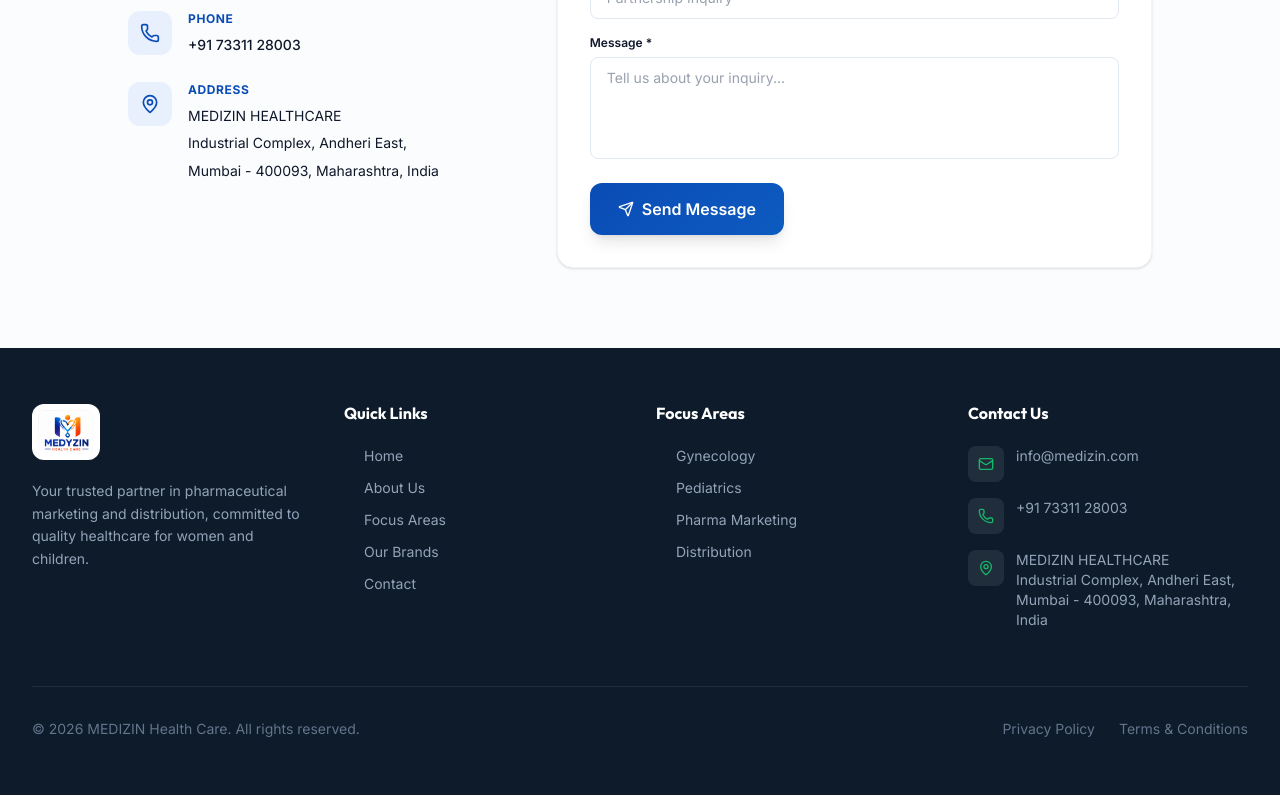
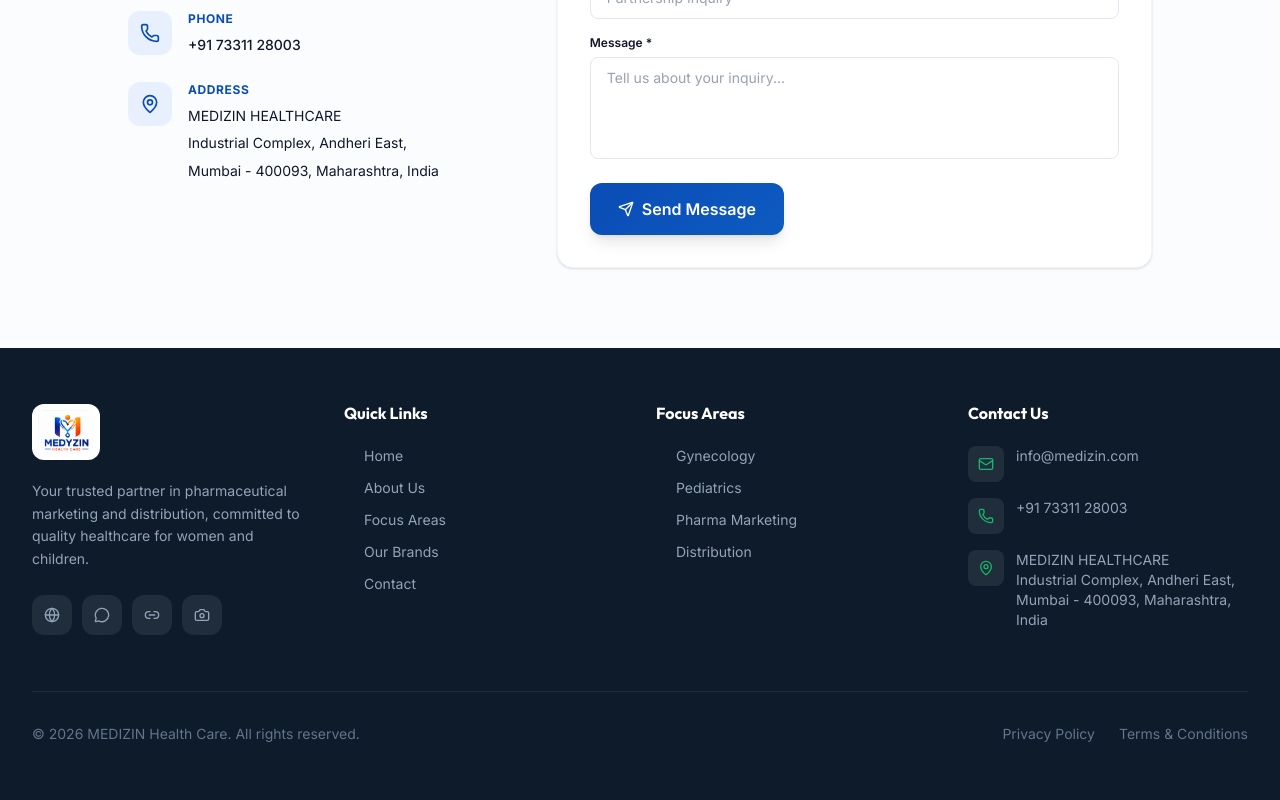
Before and after one commit to vishnuakula/MedizinHealthCare, a React (Vite) app: page / in a window 1280 px wide. Shown: the part 5094-5894 px from the top of the page. Built offline with nearby package versions, Linux system fonts and the light colour scheme.

Commit message:
Update favicon with custom Medizin logo PNG

```diff
--- a/index.html
+++ b/index.html
@@ -3,7 +3,7 @@
 
 <head>
   <meta charset="UTF-8" />
-  <link rel="icon" type="image/svg+xml" href="/favicon.svg" />
+  <link rel="icon" type="image/png" href="/favicon.png" />
   <meta name="viewport" content="width=device-width, initial-scale=1.0" />
   <meta name="theme-color" content="#0A4CB5" />
   <meta name="description"
--- a/src/components/layout/Footer.jsx
+++ b/src/components/layout/Footer.jsx
@@ -1,11 +1,12 @@
 import { Link as ScrollLink } from 'react-scroll';
 import { motion } from 'framer-motion';
 import { useInView } from 'react-intersection-observer';
-import { Mail, Phone, MapPin, ArrowRight } from 'lucide-react';
+import { Globe, MessageCircle, Link2, Camera, Mail, Phone, MapPin, ArrowRight } from 'lucide-react';
 import Container from '@/components/common/Container';
 import { footerData } from '@/data/footer';
 import { company } from '@/data/company';
 
+const socialIcons = { facebook: Globe, twitter: MessageCircle, linkedin: Link2, instagram: Camera };
 const contactIcons = { email: Mail, phone: Phone, address: MapPin };
 
 const Footer = () => {
@@ -32,7 +33,22 @@
                             <div className="flex items-center gap-2.5 mb-5">
                                 <img src="/assets/logo.png" alt="Medizin Healthcare Logo" className="h-14 w-auto object-contain bg-white rounded-xl p-1.5" />
                             </div>
-                            <p className="text-sm leading-relaxed" style={{ color: '#94A3B8' }}>{footerData.company.description}</p>
+                            <p className="text-sm leading-relaxed mb-6" style={{ color: '#94A3B8' }}>{footerData.company.description}</p>
+                            <div className="flex gap-2.5">
+                                {Object.entries(company.social).map(([key, url]) => {
+                                    const Icon = socialIcons[key];
+                                    return Icon ? (
+                                        <a key={key} href={url} target="_blank" rel="noopener noreferrer" aria-label={key}
+                                            className="w-10 h-10 rounded-xl flex items-center justify-center transition-colors duration-200"
+                                            style={{ backgroundColor: 'rgba(255,255,255,0.08)' }}
+                                            onMouseEnter={e => e.currentTarget.style.backgroundColor = '#0A4CB5'}
+                                            onMouseLeave={e => e.currentTarget.style.backgroundColor = 'rgba(255,255,255,0.08)'}
+                                        >
+                                            <Icon className="w-4 h-4" style={{ color: '#94A3B8' }} />
+                                        </a>
+                                    ) : null;
+                                })}
+                            </div>
                         </motion.div>
 
                         {/* Quick Links */}
```
Also changed, not shown: public/favicon.png (added).
